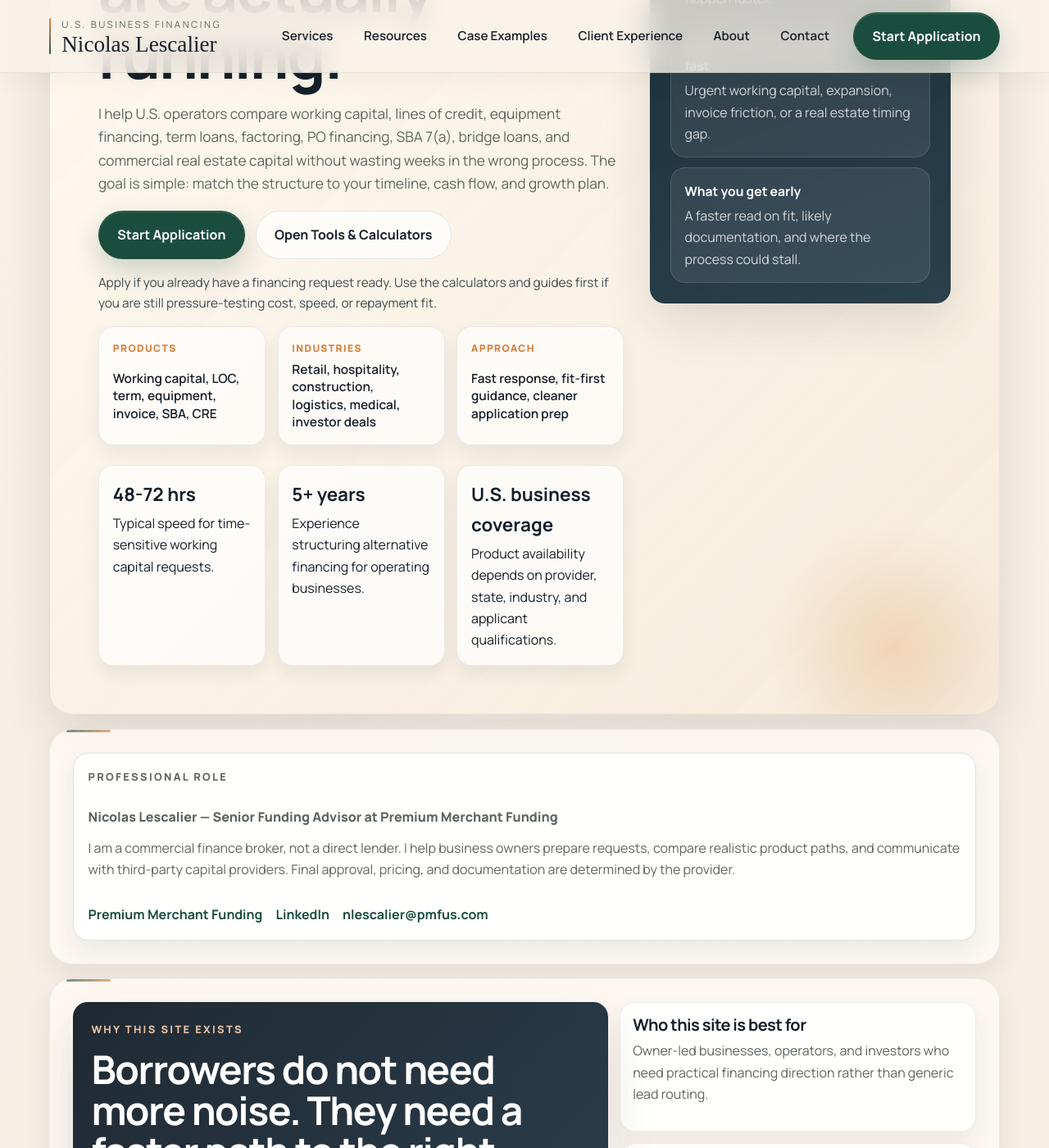
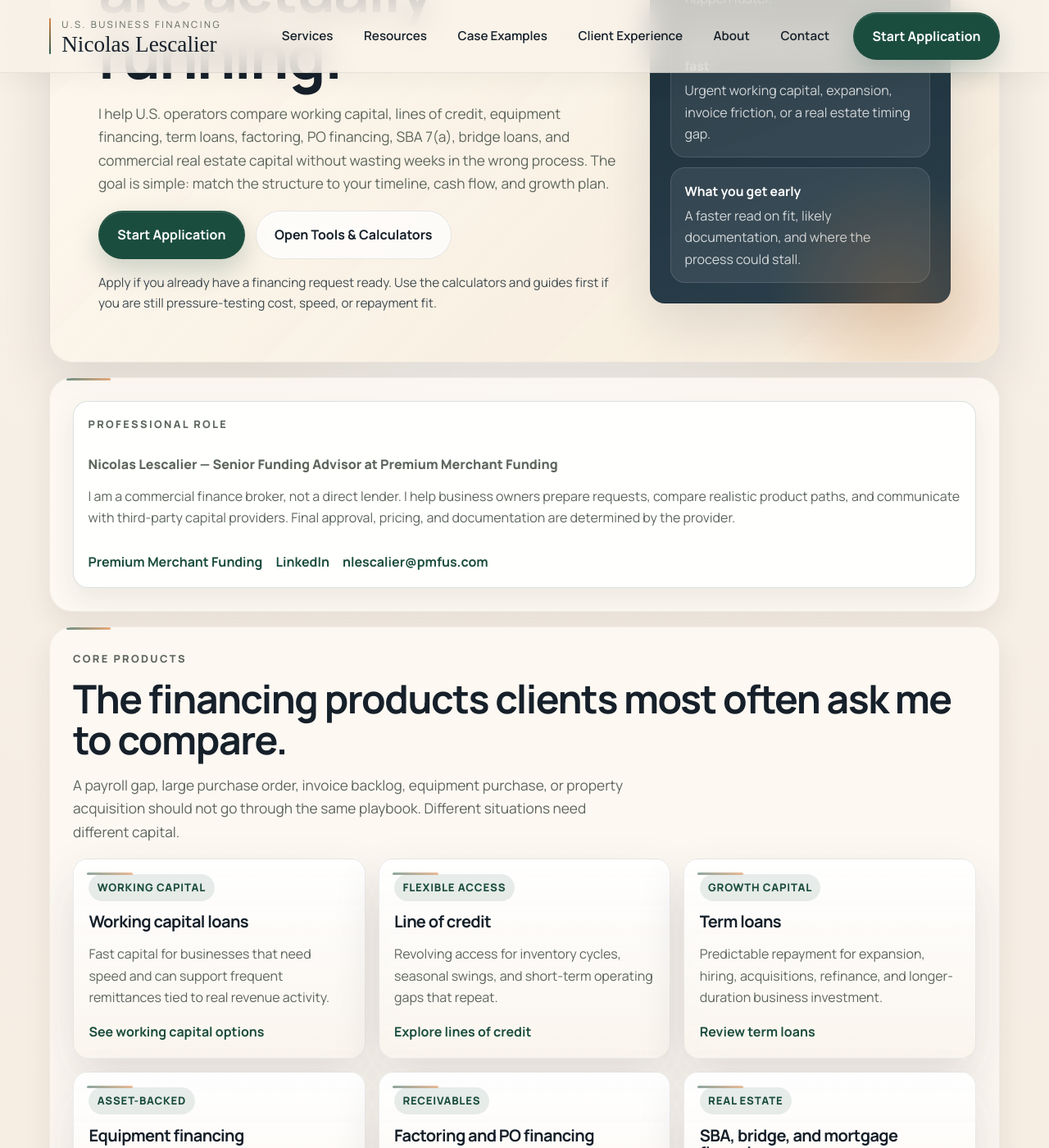
Before and after one commit to lescalier93/nicolaslescalier, a Jekyll site: the page built from index.md, in a window 1280 px wide and 1400 px high, scrolled down 556 px. Shown: the whole window at 82% size. Built offline with Jekyll 4.4.1, drawn with Linux system fonts in a browser that asks for light colours; some web fonts are replaced; some of the changed text lies outside the part shown.

Commit message:
Streamline homepage and application entry
Remove repeated homepage content, compact FAQs, move the application form higher, and preserve SEO and conversion instrumentation.

```diff
--- a/_config.yml
+++ b/_config.yml
@@ -9,7 +9,7 @@
 social_image: "/assets/social-card.png"
 social_image_width: 1200
 social_image_height: 630
-asset_version: "20260712-1"
+asset_version: "20260713-1"
 
 author:
   name: "Nicolas Lescalier"
--- a/assets/css/style.css
+++ b/assets/css/style.css
@@ -461,58 +461,52 @@
   font-size: 0.96rem;
 }
 
-.trust-strip {
-  display: grid;
-  grid-template-columns: repeat(3, minmax(0, 1fr));
-  gap: 0.9rem;
-  margin-top: 1rem;
-}
-
-.trust-chip {
-  display: grid;
-  gap: 0.3rem;
-  padding: 1rem 1.05rem;
-  border-radius: var(--radius-md);
-  background: rgba(255, 255, 255, 0.66);
+.application-hero {
+  padding: clamp(1.5rem, 3vw, 2.5rem);
+}
+
+.application-hero__grid {
+  display: grid;
+  grid-template-columns: minmax(0, 1.45fr) minmax(260px, 0.55fr);
+  gap: clamp(1.25rem, 3vw, 2.25rem);
+  align-items: center;
+}
+
+.application-hero h1 {
+  max-width: 15ch;
+  font-size: clamp(2.35rem, 4.5vw, 4rem);
+}
+
+.application-hero__copy {
+  max-width: 66ch;
+  margin-bottom: 0;
+  color: var(--muted);
+  font-size: 1.04rem;
+}
+
+.application-hero__facts {
+  display: grid;
+  gap: 0.75rem;
+}
+
+.application-hero__fact {
+  display: grid;
+  gap: 0.28rem;
+  padding: 1rem 1.1rem;
   border: 1px solid rgba(22, 32, 42, 0.08);
-  box-shadow: var(--shadow-crisp);
-  backdrop-filter: blur(8px);
-}
-
-.trust-chip__label {
-  font-size: 0.75rem;
-  font-weight: 800;
-  letter-spacing: 0.12em;
-  text-transform: uppercase;
-  color: var(--highlight);
-}
-
-.trust-chip__value {
-  color: var(--ink);
-  font-size: 0.96rem;
-  font-weight: 600;
-  line-height: 1.4;
-}
-
-.hero__stats {
-  display: grid;
-  grid-template-columns: repeat(3, minmax(0, 1fr));
-  gap: 0.9rem;
-  margin-top: 1.5rem;
-}
-
-.stat {
-  padding: 1.05rem;
   border-radius: var(--radius-md);
   background: rgba(255, 255, 255, 0.72);
-  border: 1px solid rgba(22, 32, 42, 0.08);
   box-shadow: var(--shadow-crisp);
 }
 
-.stat strong {
-  display: block;
-  font-size: 1.4rem;
-  margin-bottom: 0.2rem;
+.application-hero__fact strong {
+  color: var(--ink);
+  font-size: 1rem;
+}
+
+.application-hero__fact span {
+  color: var(--muted);
+  font-size: 0.92rem;
 }
 
 .hero-card,
@@ -1532,9 +1526,58 @@
   border-bottom: 0;
 }
 
+.faq-list {
+  display: grid;
+  gap: 0.75rem;
+}
+
+.faq-item {
+  border: 1px solid rgba(22, 32, 42, 0.08);
+  border-radius: var(--radius-md);
+  background: rgba(255, 255, 255, 0.76);
+  box-shadow: var(--shadow-crisp);
+}
+
+.faq-item summary {
+  display: flex;
+  align-items: center;
+  justify-content: space-between;
+  gap: 1rem;
+  padding: 1.05rem 1.2rem;
+  color: var(--ink);
+  cursor: pointer;
+  font-size: 1.05rem;
+  font-weight: 700;
+  list-style: none;
+}
+
+.faq-item summary::-webkit-details-marker {
+  display: none;
+}
+
+.faq-item summary::after {
+  content: "+";
+  flex: 0 0 auto;
+  color: var(--brand);
+  font-size: 1.35rem;
+  line-height: 1;
+}
+
+.faq-item[open] summary::after {
+  content: "\2212";
+}
+
+.faq-item p {
+  max-width: 74ch;
+  margin: 0;
+  padding: 0 1.2rem 1.15rem;
+  color: var(--muted);
+}
+
 @media (max-width: 900px) {
   .topbar__inner,
   .hero__grid,
+  .application-hero__grid,
   .section-band,
   .split,
   .step-grid,
@@ -1607,14 +1650,6 @@
     background: rgba(255, 255, 255, 0.74);
   }
 
-  .hero__stats {
-    grid-template-columns: 1fr;
-  }
-
-  .trust-strip {
-    grid-template-columns: 1fr;
-  }
-
   .site-footer__grid {
     gap: 1.2rem;
   }
@@ -1692,6 +1727,10 @@
     width: 100%;
   }
 
+  .application-hero h1 {
+    font-size: clamp(2.2rem, 12vw, 3.25rem);
+  }
+
   .form-grid--application {
     grid-template-columns: 1fr;
   }
--- a/index.md
+++ b/index.md
@@ -25,34 +25,6 @@
         <a class="button button--secondary" href="/resources.html">Open Tools & Calculators</a>
       </div>
       <p class="hero-note">Apply if you already have a financing request ready. Use the calculators and guides first if you are still pressure-testing cost, speed, or repayment fit.</p>
-      <div class="trust-strip">
-        <div class="trust-chip">
-          <span class="trust-chip__label">Products</span>
-          <span class="trust-chip__value">Working capital, LOC, term, equipment, invoice, SBA, CRE</span>
-        </div>
-        <div class="trust-chip">
-          <span class="trust-chip__label">Industries</span>
-          <span class="trust-chip__value">Retail, hospitality, construction, logistics, medical, investor deals</span>
-        </div>
-        <div class="trust-chip">
-          <span class="trust-chip__label">Approach</span>
-          <span class="trust-chip__value">Fast response, fit-first guidance, cleaner application prep</span>
-        </div>
-      </div>
-      <div class="hero__stats">
-        <div class="stat">
-          <strong>48-72 hrs</strong>
-          <span>Typical speed for time-sensitive working capital requests.</span>
-        </div>
-        <div class="stat">
-          <strong>5+ years</strong>
-          <span>Experience structuring alternative financing for operating businesses.</span>
-        </div>
-        <div class="stat">
-          <strong>U.S. business coverage</strong>
-          <span>Product availability depends on provider, state, industry, and applicant qualifications.</span>
-        </div>
-      </div>
     </div>
     <aside class="hero-card">
       <span class="hero-card__label">How I work</span>
@@ -87,30 +59,6 @@
       <a href="https://www.linkedin.com/in/nicolaslescalier/" target="_blank" rel="noopener noreferrer">LinkedIn</a>
       <a href="mailto:nlescalier@pmfus.com">nlescalier@pmfus.com</a>
     </p>
-  </div>
-</section>
-
-<section class="section">
-  <div class="section-band">
-    <div class="section-band__panel">
-      <p class="eyebrow">Why this site exists</p>
-      <h2>Borrowers do not need more noise. They need a faster path to the right structure.</h2>
-      <p>If you are looking at financing, the real problem is usually not access to offers. It is choosing the product that fits repayment reality, timing pressure, and the next step for the business.</p>
-      <div class="section-band__actions">
-        <a class="button" href="/apply/">Start the application</a>
-        <a class="button button--secondary" href="/application-checklist/">Open application checklist</a>
-      </div>
-    </div>
-    <div class="mini-grid">
-      <article class="mini-card">
-        <h3>Who this site is best for</h3>
-        <p>Owner-led businesses, operators, and investors who need practical financing direction rather than generic lead routing.</p>
-      </article>
-      <article class="mini-card">
-        <h3>How credibility is built here</h3>
-        <p>Specific products, real use cases, cleaner preparation guidance, and direct contact rather than vague claims.</p>
-      </article>
-    </div>
   </div>
 </section>
 
@@ -227,47 +175,25 @@
 </section>
 
 <section class="section">
-  <p class="eyebrow">Process</p>
-  <h2>What working with me should feel like.</h2>
-  <div class="step-grid">
-    <article class="step-card">
-      <span class="step-card__number">1</span>
-      <h3>Start with the facts</h3>
-      <p>Amount, use of proceeds, timing, and where the file may already be constrained by debt, credit, or collateral.</p>
-    </article>
-    <article class="step-card">
-      <span class="step-card__number">2</span>
-      <h3>Narrow the fit</h3>
-      <p>Choose the financing path based on repayment reality and execution speed instead of defaulting to the first product mentioned.</p>
-    </article>
-    <article class="step-card">
-      <span class="step-card__number">3</span>
-      <h3>Move into the right process</h3>
-      <p>Prepare the request cleanly, avoid mismatched applications, and improve the odds of a faster, more credible review.</p>
-    </article>
-  </div>
-</section>
-
-<section class="section">
   <p class="eyebrow">FAQ</p>
   <h2>Common questions before borrowers reach out.</h2>
-  <div class="grid grid--2">
-    <article class="service-card">
-      <h3>How fast can funding happen?</h3>
+  <div class="faq-list">
+    <details class="faq-item">
+      <summary>How fast can funding happen?</summary>
       <p>That depends on the product. Working capital loans and some short-term structures can move inside days. SBA and more documentation-heavy files usually take longer.</p>
-    </article>
-    <article class="service-card">
-      <h3>Do I need to know the exact product first?</h3>
+    </details>
+    <details class="faq-item">
+      <summary>Do I need to know the exact product first?</summary>
       <p>No. In many cases the better starting point is the use of proceeds, timeline, and repayment tolerance rather than the product name.</p>
-    </article>
-    <article class="service-card">
-      <h3>What usually matters most for approval?</h3>
+    </details>
+    <details class="faq-item">
+      <summary>What usually matters most for approval?</summary>
       <p>Revenue visibility, time in business, documentation quality, credit profile, collateral where relevant, and whether the structure fits the actual need.</p>
-    </article>
-    <article class="service-card">
-      <h3>What should I send before the first call?</h3>
+    </details>
+    <details class="faq-item">
+      <summary>What should I send before the first call?</summary>
       <p>The amount needed, use of proceeds, timing, and basic business profile are enough to start. The <a href="/application-checklist/">application checklist</a> shows the best prep.</p>
-    </article>
+    </details>
   </div>
 </section>
 
```
Also changed, not shown: apply.md (+15 -15 lines).
